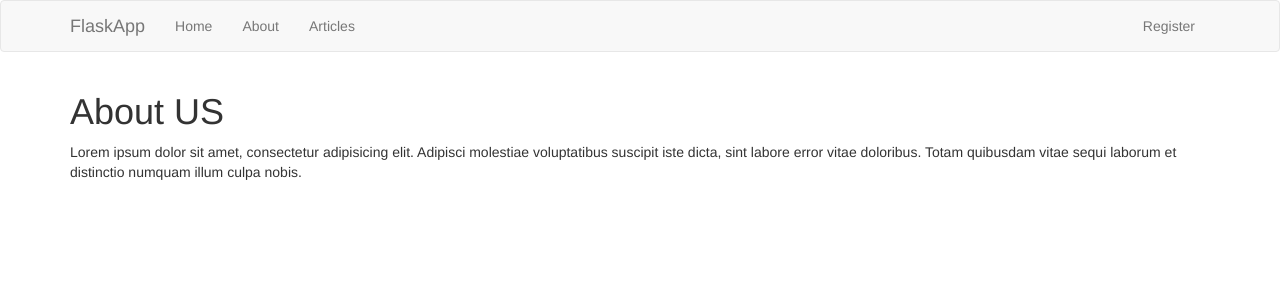
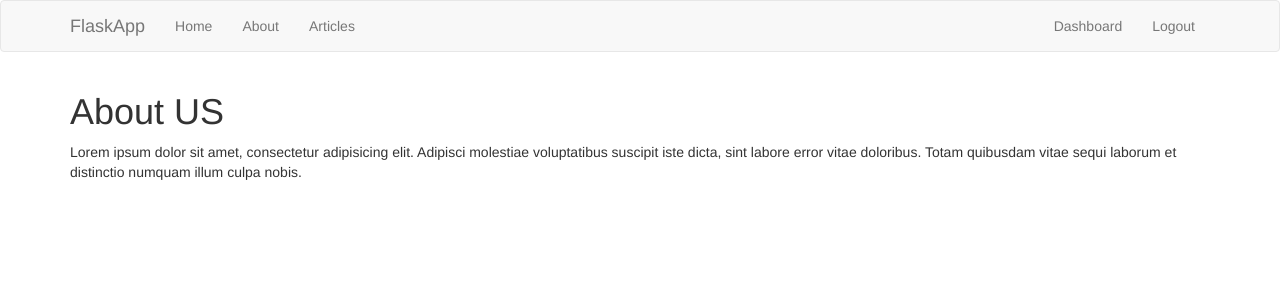
Before and after one commit to GilMendezS/flask_articles_app, a Flask app: page /about in a window 1280 px wide. Shown: the top 300 px of the page. Run offline with Flask 2, Linux system fonts and the light colour scheme; the visitor is signed in with stand-in values (Sample User, id 1); some libraries are stand-ins or nearby versions.

Commit message:
:bookmark: logout button

```diff
--- a/src/app.py
+++ b/src/app.py
@@ -70,7 +70,7 @@ def login():
 			data = cursor.fetchone()
 			password = data['password']
 			if sha256_crypt.verify(password_candidate, password):
-				session['loggein'] = True
+				session['loggedin'] = True
 				session['username'] = username
 				return redirect(url_for('dashboard'))
 			else :
@@ -85,7 +85,11 @@ def login():
 @app.route('/dashboard')
 def dashboard():
 	return render_template('users/dashboard.html')
-
+@app.route('/logout', methods=['POST'])
+def logout():
+	if request.method == 'POST':
+		session.clear();
+		return redirect(url_for('login'))
 if __name__ == '__main__':
 	app.secret_key = 'secret123'
 	app.run(debug=True)
--- a/src/templates/includes/_navbar.html
+++ b/src/templates/includes/_navbar.html
@@ -16,10 +16,30 @@
         <li><a href="/articles">Articles</a></li>
       </ul>
       <ul class="nav navbar-nav navbar-right">
-        <li>
-          <a href="/register">Register</a>
-        </li>
+        {% if session.loggedin %}
+          <li>
+            <a href="/dashboard">Dashboard</a>
+          </li>
+          <li>
+            <a href="#" onclick="logout()">Logout</a>
+            <form action="/logout" method="POST" id="logoutForm">
+            </form>
+          </li>
+        {% else %}
+          <li>
+            <a href="/login">Login</a>
+          </li>
+          <li>
+            <a href="/register">Register</a>
+          </li>
+        {% endif %}
+
       </ul>
     </div><!--/.nav-collapse -->
   </div>
 </nav>
+<script>
+  function logout(){
+    document.getElementById('logoutForm').submit();
+  }
+</script>
```
